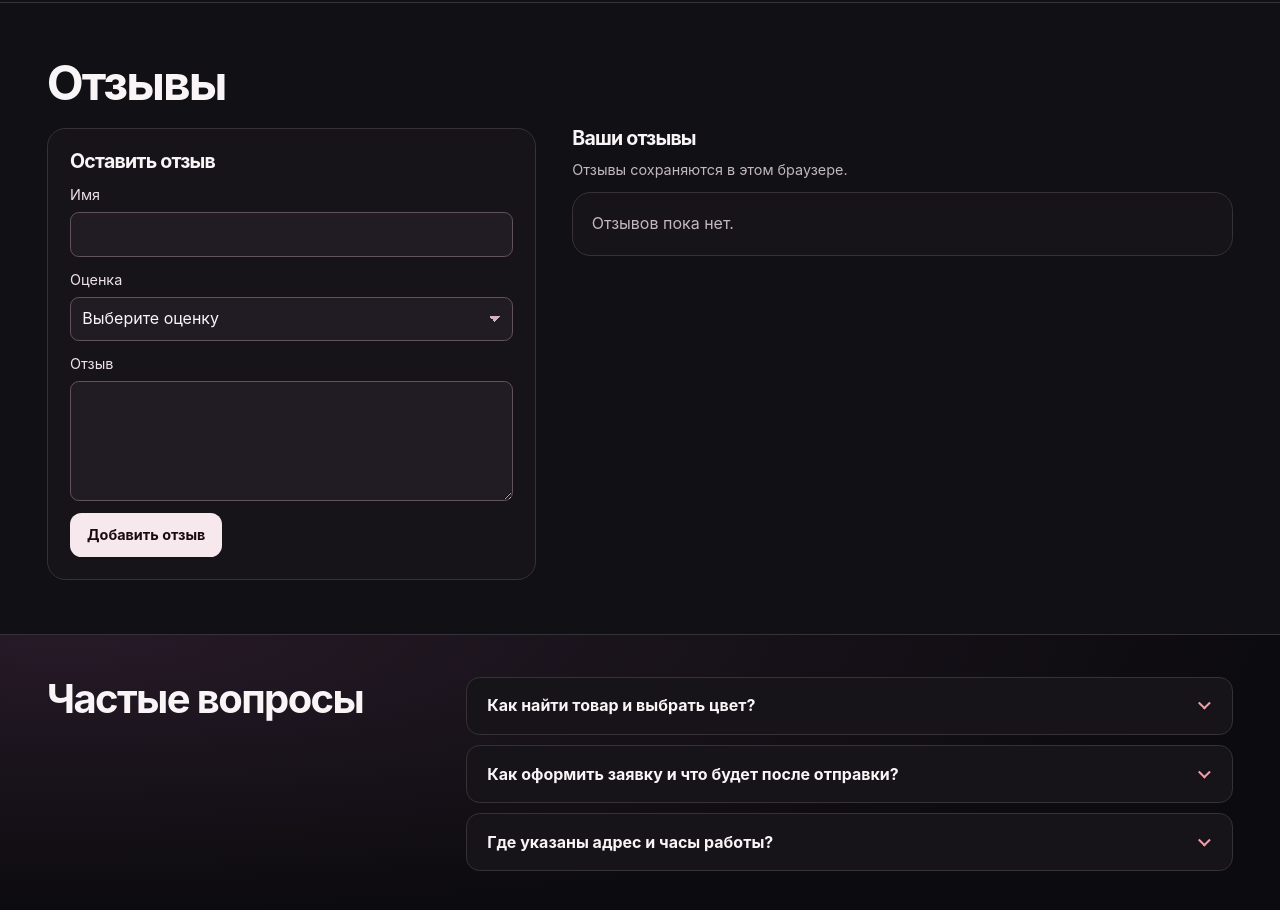
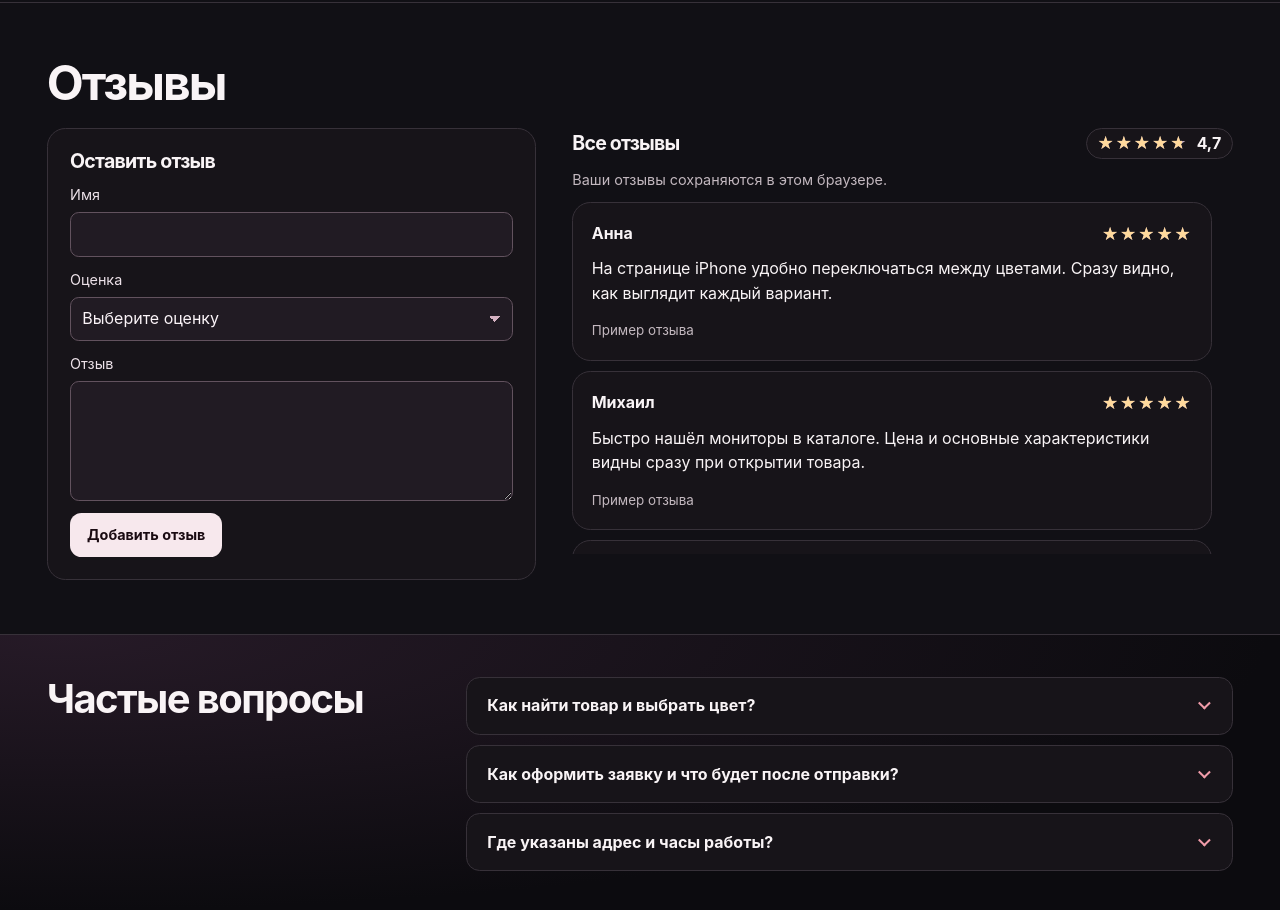
Before and after one commit to kebab4iki/kr3-responsive-shop, a React (Vite) app: page / in a window 1280 px wide. Shown: the part 3480-4390 px from the top of the page. Built offline with nearby package versions, Linux system fonts and the light colour scheme.

Commit message:
Display Corekit review stars and average rating

```diff
--- a/css/style.css
+++ b/css/style.css
@@ -336,12 +336,35 @@ button { cursor: pointer; }
 .review-form__actions { display: flex; flex-wrap: wrap; align-items: center; gap: .5rem .85rem; }
 .review-form__status, .review-list__note { color: var(--muted); font-size: .9rem; }
 .review-list { display: grid; gap: .65rem; min-width: 0; }
-.review-list__empty, .review-card { padding: clamp(.9rem, 2vw, 1.15rem); }
-.review-list__empty { color: var(--muted); }
-.review-card { overflow-wrap: anywhere; }
+.review-list__header { display: flex; flex-wrap: wrap; align-items: center; justify-content: space-between; gap: .6rem 1rem; }
+.review-list__rating {
+  display: inline-flex;
+  align-items: center;
+  gap: .55rem;
+  padding: .4rem .65rem;
+  border: 1px solid var(--line);
+  border-radius: 50rem;
+  background: var(--surface);
+  line-height: 1;
+}
+.review-list__rating strong { font-variant-numeric: tabular-nums; }
+.review-list__scroll {
+  display: grid;
+  align-content: start;
+  gap: .65rem;
+  min-width: 0;
+  max-block-size: 22rem;
+  overflow-y: auto;
+  overscroll-behavior-y: contain;
+  scrollbar-gutter: stable;
+  scrollbar-color: #8a647b #211922;
+  padding-inline-end: .4rem;
+}
+.review-card { padding: clamp(.9rem, 2vw, 1.15rem); overflow-wrap: anywhere; }
 .review-card h4 { margin: 0; }
 .review-card__header, .review-card__footer { display: flex; flex-wrap: wrap; gap: .5rem 1rem; align-items: center; justify-content: space-between; }
-.review-card__rating { color: #ffd99c; font-weight: 650; }
+.review-stars { position: relative; display: inline-block; white-space: nowrap; letter-spacing: .09em; color: #bfa7b9; line-height: 1; }
+.review-stars__filled { position: absolute; inset: 0 auto 0 0; overflow: hidden; color: #ffd99c; }
 .review-card p { margin-block: .65rem .9rem; white-space: pre-wrap; }
 .review-card__footer { color: var(--muted); font-size: .84rem; }
 
--- a/src/home-reviews.jsx
+++ b/src/home-reviews.jsx
@@ -1,7 +1,25 @@
-import { useEffect, useState } from 'react';
+import { useEffect, useRef, useState } from 'react';
 
 const reviewPrefix = 'corekit.review.v1.';
 const dateFormat = new Intl.DateTimeFormat('ru-RU', { dateStyle: 'medium' });
+const ratingFormat = new Intl.NumberFormat('ru-RU', { maximumFractionDigits: 1 });
+const sampleReviews = [
+  { key: 'sample-anna', name: 'Анна', rating: 5, text: 'На странице iPhone удобно переключаться между цветами. Сразу видно, как выглядит каждый вариант.' },
+  { key: 'sample-mikhail', name: 'Михаил', rating: 5, text: 'Быстро нашёл мониторы в каталоге. Цена и основные характеристики видны сразу при открытии товара.' },
+  { key: 'sample-elena', name: 'Елена', rating: 4, text: 'У наушников можно рассмотреть разные ракурсы. Хотелось бы ещё увеличивать фото.' },
+  { key: 'sample-artem', name: 'Артём', rating: 5, text: 'Добавил клавиатуру и мышь в корзину. Удобно, что итоговая сумма сразу пересчитывается.' },
+  { key: 'sample-darya', name: 'Дарья', rating: 4, text: 'В новинках легко пролистать подборку. Было бы удобно ещё сортировать товары по цене.' },
+  { key: 'sample-ivan', name: 'Иван', rating: 5, text: 'Зашёл с телефона, открыл карточку ноутбука и быстро нашёл нужные характеристики.' },
+];
+
+function RatingStars({ rating, label = `Оценка ${rating} из 5` }) {
+  return (
+    <span className="review-stars" role="img" aria-label={label}>
+      <span aria-hidden="true">☆☆☆☆☆</span>
+      <span className="review-stars__filled" aria-hidden="true" style={{ width: `${rating * 20}%` }}>★★★★★</span>
+    </span>
+  );
+}
 
 function readReviews() {
   const reviews = [];
@@ -30,6 +48,10 @@ function readReviews() {
 export function HomeReviews() {
   const [reviews, setReviews] = useState(readReviews);
   const [status, setStatus] = useState('');
+  const reviewList = useRef(null);
+  const allReviews = [...reviews, ...sampleReviews];
+  const average = allReviews.reduce((sum, review) => sum + review.rating, 0) / allReviews.length;
+  const formattedAverage = ratingFormat.format(average);
 
   useEffect(() => {
     function syncReviews(event) {
@@ -66,7 +88,10 @@ export function HomeReviews() {
     }
     const createdAt = Date.now();
     const id = globalThis.crypto?.randomUUID?.() ?? `${createdAt}-${Math.random().toString(36).slice(2)}`;
-    if (saveReview(reviewPrefix + id, { name, text, rating, createdAt })) form.reset();
+    if (saveReview(reviewPrefix + id, { name, text, rating, createdAt })) {
+      form.reset();
+      reviewList.current.scrollTop = 0;
+    }
   }
 
   return (
@@ -97,27 +122,34 @@ export function HomeReviews() {
             </div>
           </form>
           <div className="review-list">
-            <h3>Ваши отзывы</h3>
-            <p className="review-list__note">Отзывы сохраняются в этом браузере.</p>
-            {reviews.length === 0 && <p className="surface review-list__empty">Отзывов пока нет.</p>}
-            {reviews.map(({ key, name, text, rating, createdAt }) => (
+            <div className="review-list__header">
+              <h3>Все отзывы</h3>
+              <div className="review-list__rating">
+                <RatingStars rating={average} label={`Средняя оценка ${formattedAverage} из 5 по всем отзывам`} />
+                <strong aria-hidden="true">{formattedAverage}</strong>
+              </div>
+            </div>
+            <p className="review-list__note">Ваши отзывы сохраняются в этом браузере.</p>
+            <div className="review-list__scroll" ref={reviewList} role="region" aria-label="Список отзывов" tabIndex={0}>
+              {allReviews.map(({ key, name, text, rating, createdAt }) => (
                 <article className="surface review-card" key={key}>
                   <div className="review-card__header">
                     <h4>{name}</h4>
-                  <span className="review-card__rating" aria-label={`Оценка ${rating} из 5`}>
-                    <span aria-hidden="true">★</span> {rating}/5
-                  </span>
+                    <RatingStars rating={rating} />
                   </div>
                   <p>{text}</p>
                   <div className="review-card__footer">
+                    {createdAt === undefined ? <span>Пример отзыва</span> : <>
                       <time dateTime={new Date(createdAt).toISOString()}>{dateFormat.format(createdAt)}</time>
                       <button className="button button--quiet" type="button" onClick={() => saveReview(key)}>Удалить отзыв</button>
+                    </>}
                   </div>
                 </article>
               ))}
             </div>
           </div>
         </div>
+      </div>
     </section>
   );
 }
```
Lines whose indentation alone changed are shown as unchanged.
